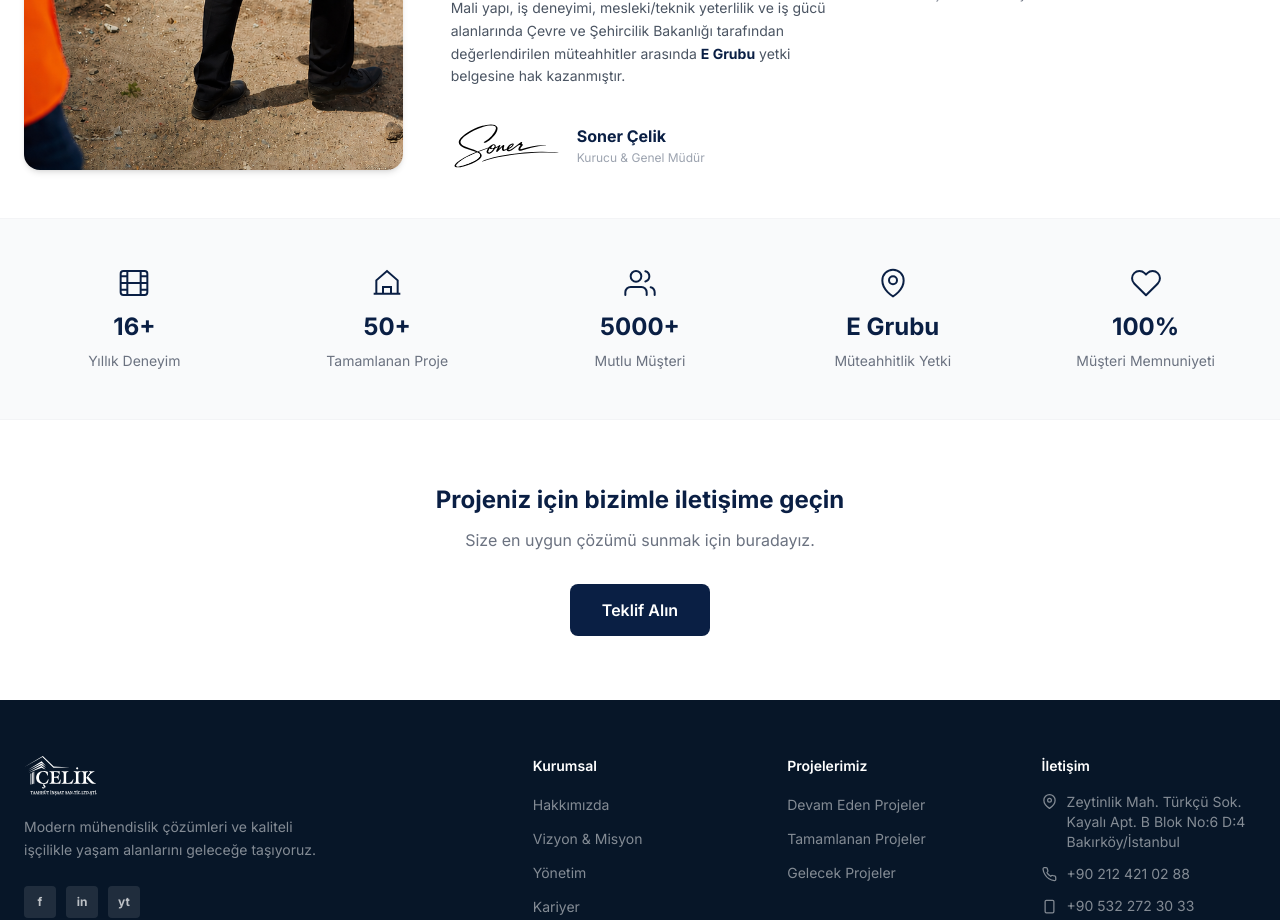
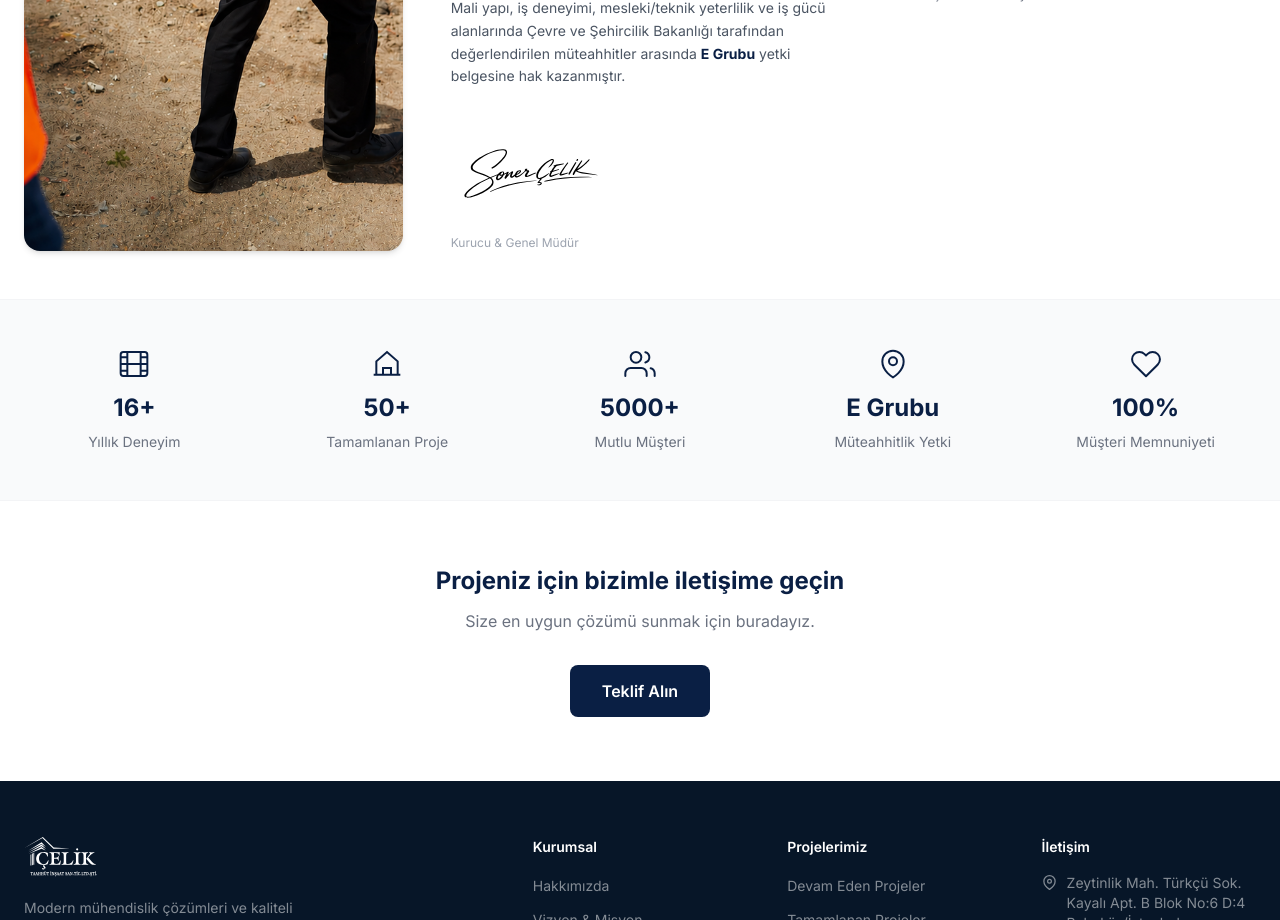
Before and after one commit to dagemre/celik-web, a Next.js app: page /hakkimizda in a window 1280 px wide. Shown: the part 860-1780 px from the top of the page. Built offline with nearby package versions, Linux system fonts and the light colour scheme.

Commit message:
Hakkımızda: imza güncellendi, isim kaldırıldı, Kurucu & Genel Müdür altına taşındı

```diff
--- a/app/hakkimizda/page.tsx
+++ b/app/hakkimizda/page.tsx
@@ -54,12 +54,9 @@ export default function HakkimizdaPage() {
               </div>
 
               {/* İmza */}
-              <div className="mt-8 flex items-center gap-4">
-                <img src="/snr-imza.svg" alt="Soner Çelik İmza" width={110} height={52} />
-                <div>
-                  <p className="font-bold text-[#0A1F44] text-base">Soner Çelik</p>
-                  <p className="text-gray-400 text-xs mt-0.5">Kurucu & Genel Müdür</p>
-                </div>
+              <div className="mt-8 flex flex-col gap-2">
+                <img src="/snr-imza.svg" alt="Soner Çelik İmza" width={160} height={72} />
+                <p className="text-gray-400 text-xs">Kurucu & Genel Müdür</p>
               </div>
             </div>
 
```
Also changed, not shown: public/snr-imza.svg.
